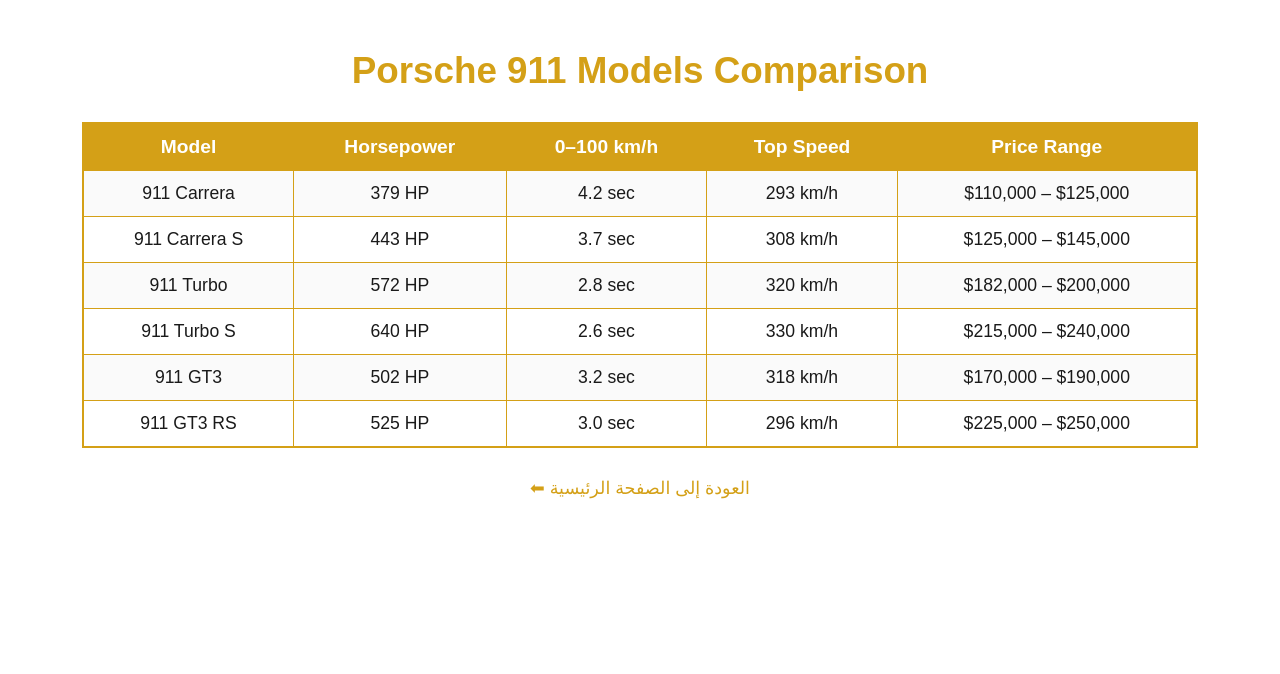
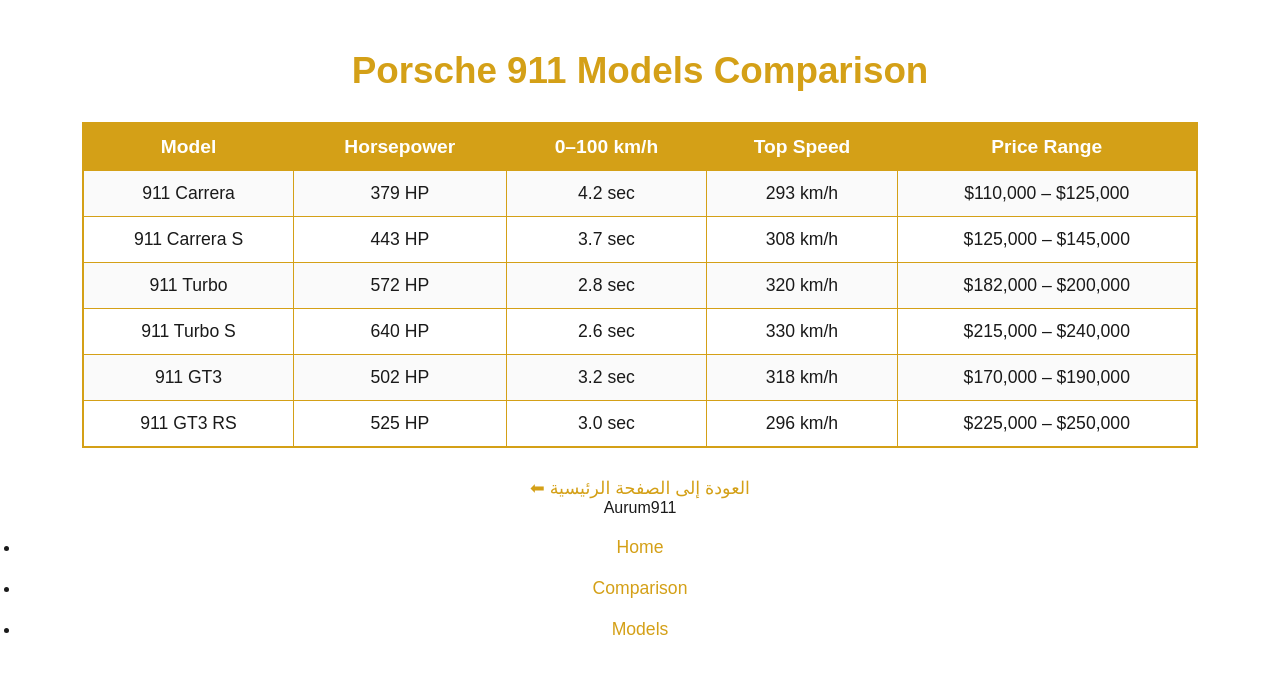
Before and after one commit to iso963/https-username-.github.io-Aurum911-, a plain HTML site: page compare.html in a window 1280 px wide. Drawn offline with Linux system fonts and the light colour scheme.

Commit message:
Update compare.html

```diff
--- a/compare.html
+++ b/compare.html
@@ -125,4 +125,12 @@
     <a href="index.html">⬅ العودة إلى الصفحة الرئيسية</a>
 
 </body>
+    <nav class="navbar">
+    <div class="logo">Aurum911</div>
+    <ul>
+        <li><a href="index.html">Home</a></li>
+        <li><a href="compare.html">Comparison</a></li>
+        <li><a href="index.html#cars-section">Models</a></li>
+    </ul>
+</nav>
 </html>
```
